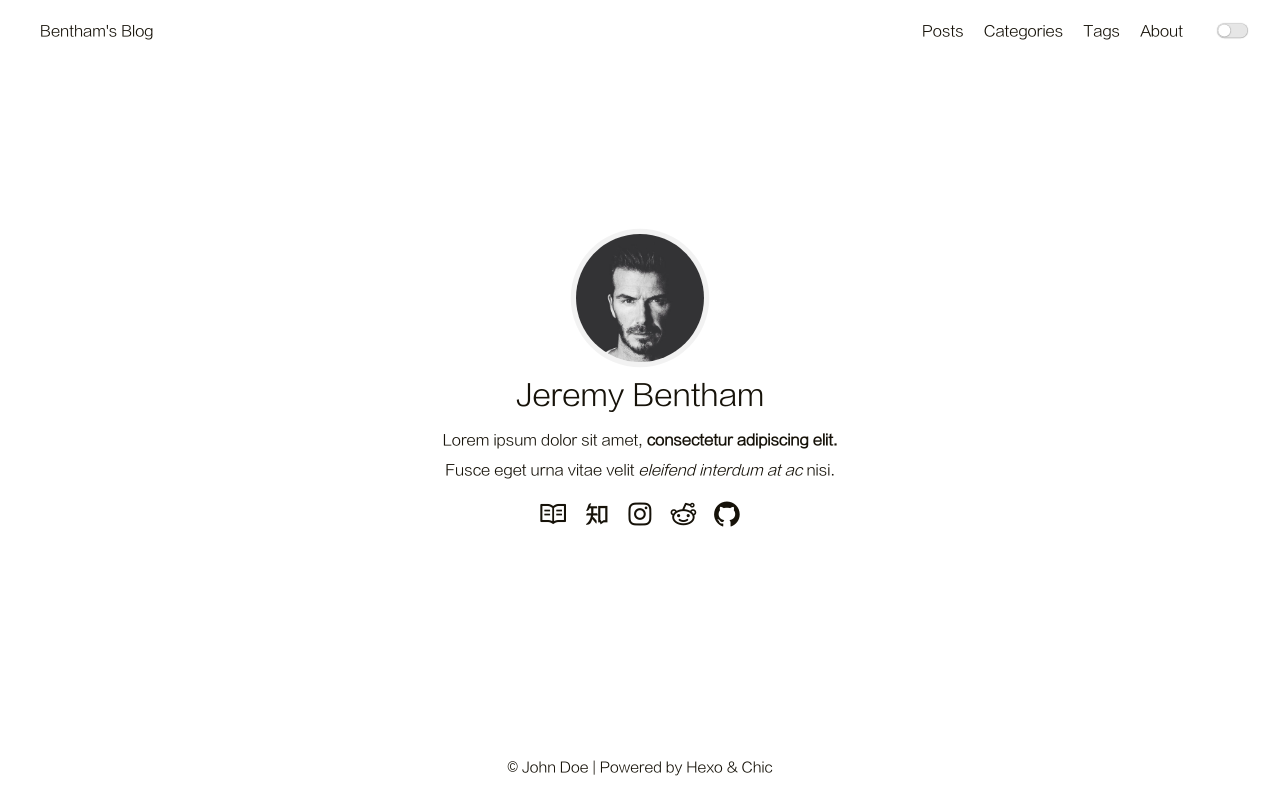
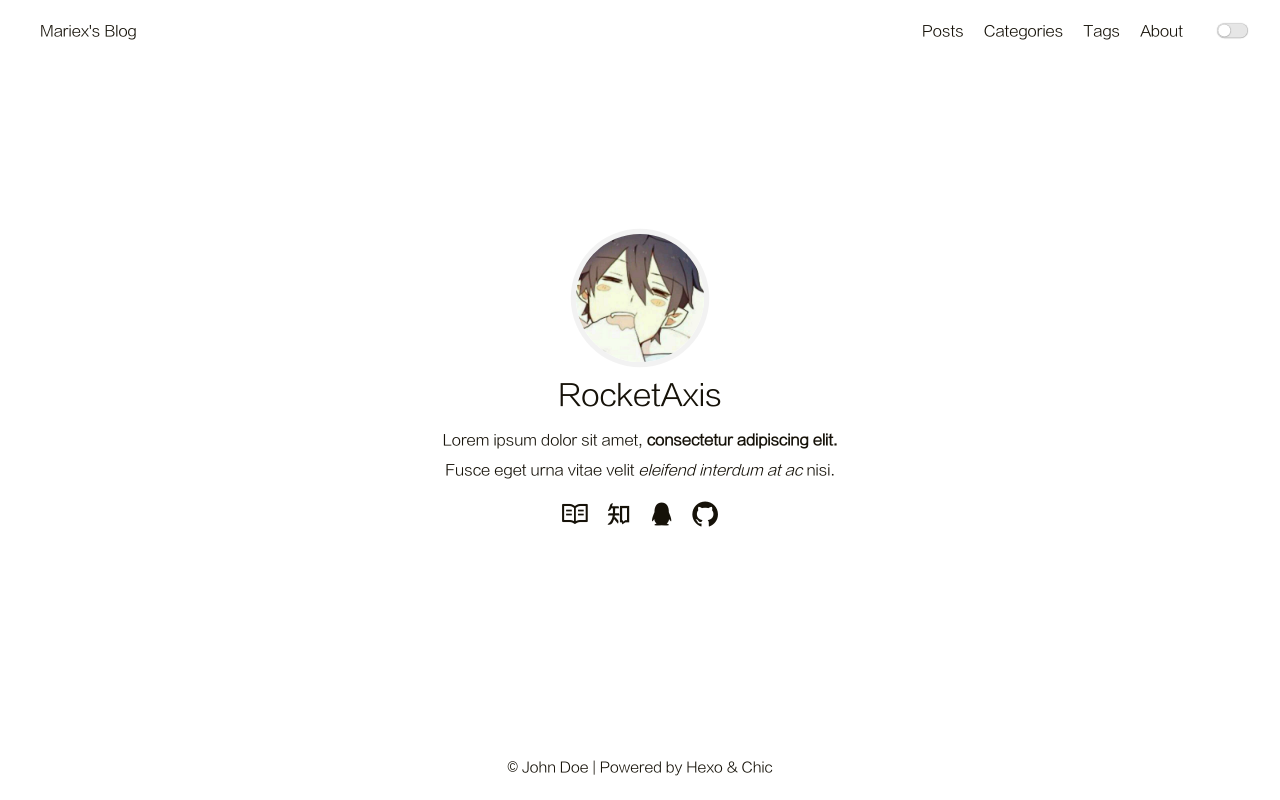
Before and after one commit to RocketAxis/RocketAxis.github.io, a plain HTML site: page index.html in a window 1280 px wide. Drawn offline with Linux system fonts and the light colour scheme.

Commit message:
Site updated: 2019-09-29 22:39:17

```diff
--- a/index.html
+++ b/index.html
@@ -11,7 +11,7 @@
 
 
 
-    <link rel="icon" href="/favicon.ico">
+    <link rel="icon" href="/watermelon.ico">
 
 
 
@@ -44,7 +44,7 @@
         <header>
     <nav class="navbar">
         <div class="container">
-            <div class="navbar-header header-logo"><a href="/">Bentham&#39;s Blog</a></div>
+            <div class="navbar-header header-logo"><a href="/">Mariex&#39;s Blog</a></div>
             <div class="menu navbar-right">
 
                     <a class="menu-item" href="/archives">Posts</a>
@@ -67,7 +67,7 @@
         <div class="container">
             <div class="navbar-header">
                 <div>
-                    <a href="/">Bentham&#39;s Blog</a><a id="mobile-toggle-theme">·&nbsp;Light</a>
+                    <a href="/">Mariex&#39;s Blog</a><a id="mobile-toggle-theme">·&nbsp;Light</a>
                 </div>
                 <div class="menu-toggle" onclick="mobileBtn()">&#9776; Menu</div>
             </div>
@@ -104,9 +104,9 @@
     <div class="container">
     <div class="intro">
         <div class="avatar">
-            <a href="/archives"><img src="/image/avatar.jpeg"></a>
+            <a href="/archives"><img src="/image/avatar.jpg"></a>
         </div>
-        <div class="nickname">Jeremy Bentham</div>
+        <div class="nickname">RocketAxis</div>
         <div class="description"><p>Lorem ipsum dolor sit amet, <strong>consectetur adipiscing elit.</strong> <br>Fusce eget urna vitae velit <em>eleifend interdum at ac</em> nisi.</p>
 </div>
         <div class="links">
@@ -119,28 +119,21 @@
 
                     </a>
 
-                    <a class="link-item" title="ZhiHu" href="https://www.zhihu.com/people/sirice">
+                    <a class="link-item" title="ZhiHu" href="https://www.zhihu.com/people/cheng-jia-xu-34/activities">
 
 
                             <i class="iconfont icon-zhihu"></i>
 
                     </a>
 
-                    <a class="link-item" title="Instagram" href>
+                    <a class="link-item" title="QQ" href="https://user.qzone.qq.com/1837072944">
 
 
-                            <i class="iconfont icon-instagram"></i>
+                            <i class="iconfont icon-qq"></i>
 
                     </a>
 
-                    <a class="link-item" title="Reddit" href>
-
-
-                            <i class="iconfont icon-reddit"></i>
-
-                    </a>
-
-                    <a class="link-item" title="Github" href="https://github.com/Siricee">
+                    <a class="link-item" title="Github" href="https://github.com/rocketaxis">
 
 
                             <i class="iconfont icon-github"></i>
```
Also changed, not shown: 2019/09/29/hello-world/index.html (+3 -3 lines), 2019/09/29/我的第一篇博客文章/index.html (+3 -3 lines), archives/2019/09/index.html (+3 -3 lines), archives/2019/index.html (+3 -3 lines), archives/index.html (+3 -3 lines), favicon.ico (deleted), image/avatar.jpeg (deleted), image/avatar.jpg (added), watermelon.ico (added).
